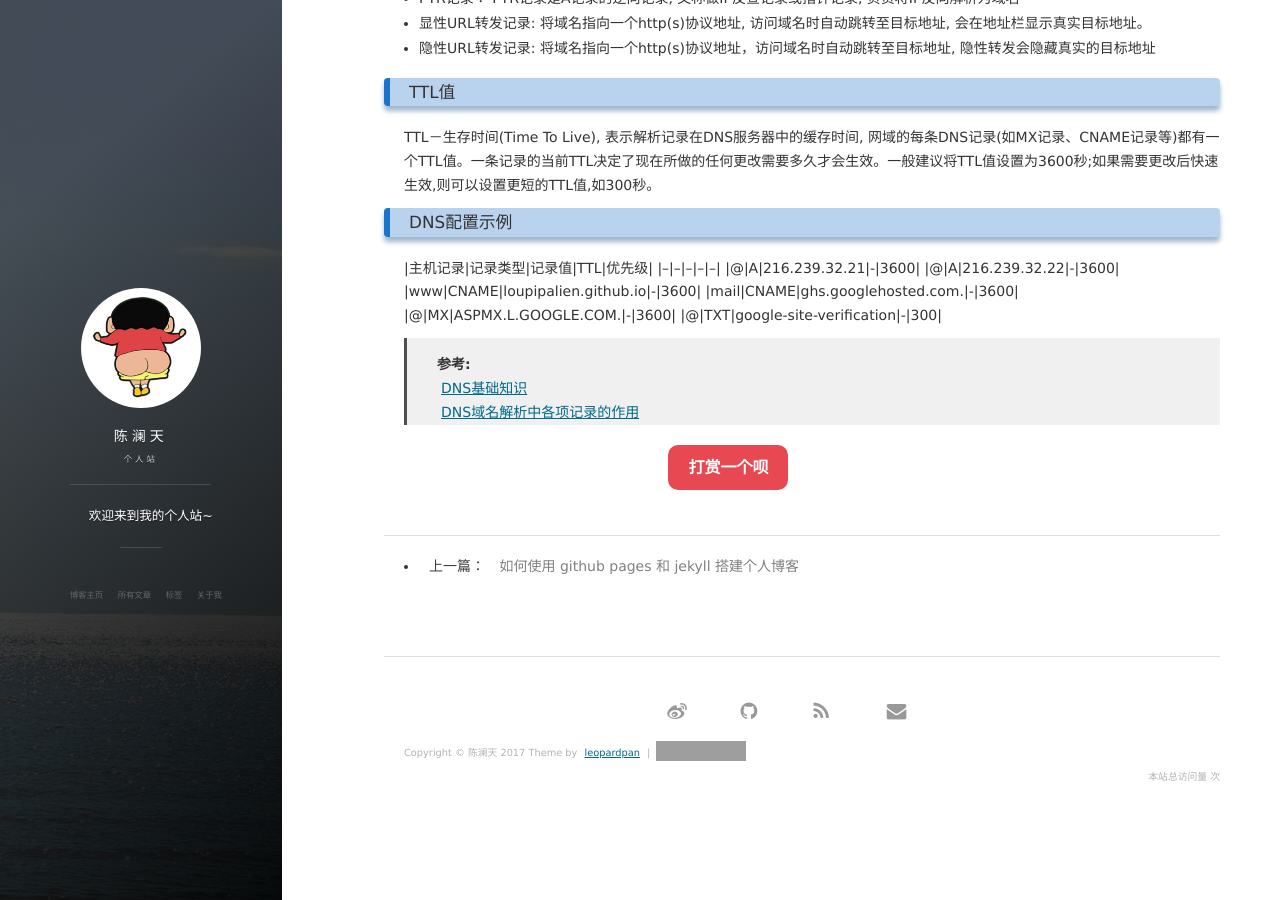
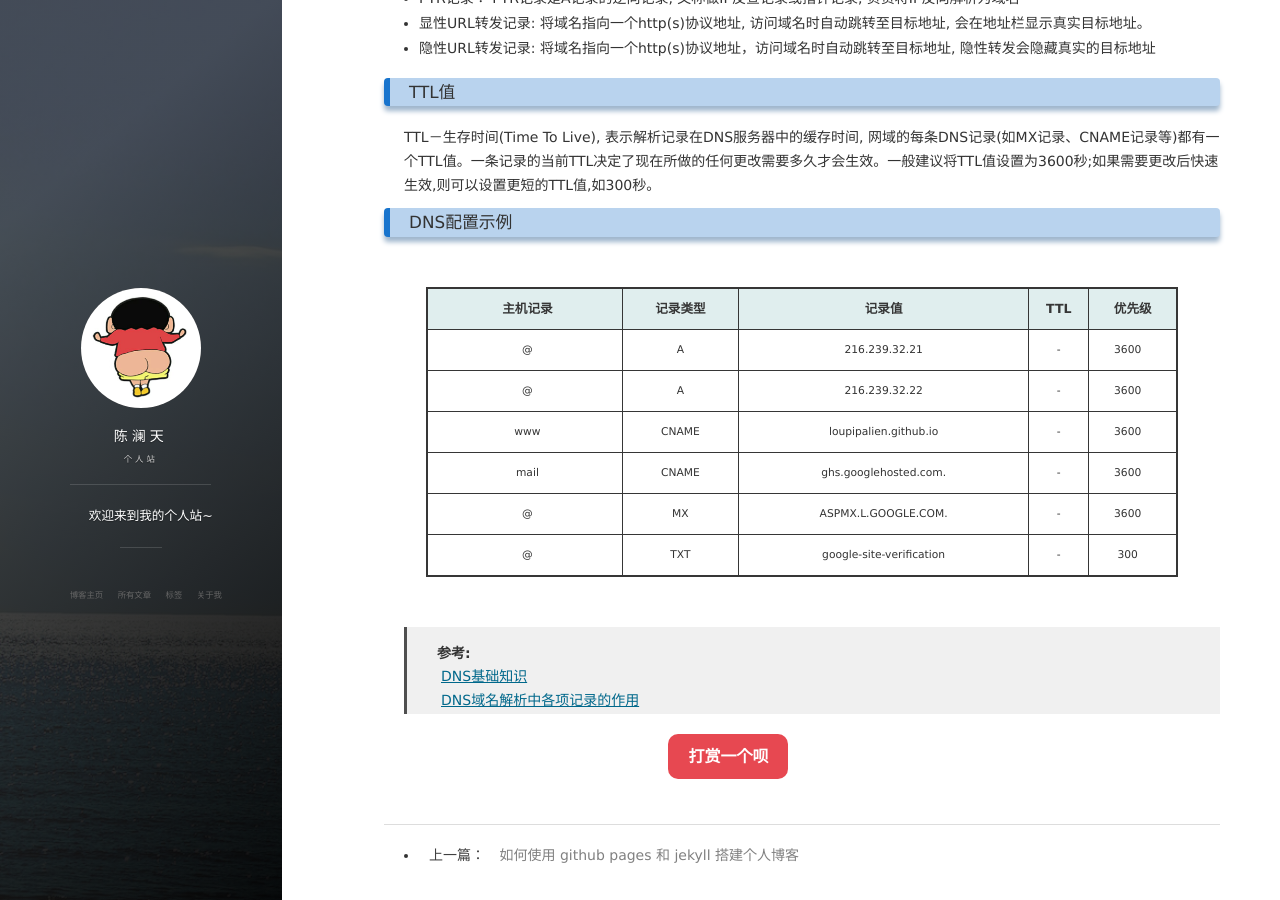
Before and after one commit to loupipalien/loupipalien.github.io, a Jekyll site: the page built from _posts/2017-10-13-DNS域名解析中各记录的作用.md, in a window 1280 px wide and 900 px high, scrolled down 451 px. Built offline with Jekyll 4.4.1, drawn with Linux system fonts in a browser that asks for light colours; nearby versions of some CDN libraries; Markdown is read by kramdown in place of the engine named in the settings; comment, search, counter and statistics services are not loaded; some of the changed lines change nothing that is shown; grey boxes are pictures that could not be loaded.

Commit message:
修改markdown解析器

```diff
--- a/_config.yml
+++ b/_config.yml
@@ -68,14 +68,7 @@ paginate: 20
 paginate_path: "page/:num/"
 
 # Build settings
-# markdown: kramdown
-markdown: redcarpet
-redcarpet:
-  extensions:
-    - no_intra_emphasis
-    - fenced_code_blocks
-    - autolink
-    - tables
-    - strikethrough
-    - superscript
-    - with_to_data
+markdown: kramdown
+# markdown: redcarpet
+# redcarpet:
+#   extensions: ["no_intra_emphasis", "fenced_code_blocks", "autolink", "tables", "strikethrough", "superscript", "with_toc_data"]
--- a/_posts/2017-10-13-DNS域名解析中各记录的作用.md
+++ b/_posts/2017-10-13-DNS域名解析中各记录的作用.md
@@ -25,6 +25,7 @@ tag: [network, dns]
 TTL－生存时间(Time To Live), 表示解析记录在DNS服务器中的缓存时间, 网域的每条DNS记录(如MX记录、CNAME记录等)都有一个TTL值。一条记录的当前TTL决定了现在所做的任何更改需要多久才会生效。一般建议将TTL值设置为3600秒;如果需要更改后快速生效,则可以设置更短的TTL值,如300秒。
 
 ### DNS配置示例
+
 |主机记录|记录类型|记录值|TTL|优先级|
 |--|--|--|--|--|
 |@|A|216.239.32.21|-|3600|
```
